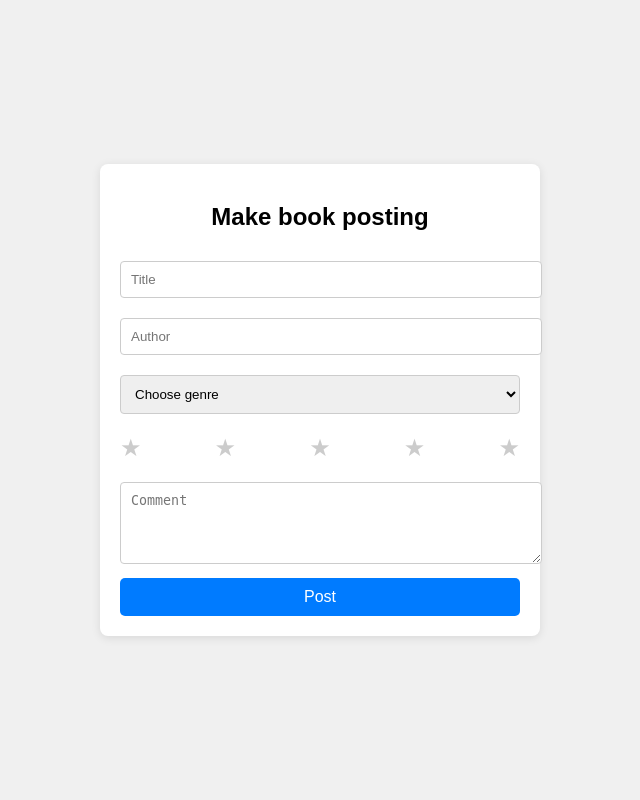
After one commit to ElisAhl05/Bokutv-rderingsapplikation, a Flask app: page /create_post in a window 1280 px wide. The commit adds this page. Shown: the whole page, without its empty margins (320-960 px from the left). Run offline with Flask 3, Linux system fonts and the light colour scheme.

Commit message:
Created HTML sites for account & post creation as well as very basic front page

```diff
--- a/app.py
+++ b/app.py
@@ -11,8 +11,12 @@ def index():
 def account():
 	return "User account will be shown here"
 
-@app.route("/page/<string:book_id>")
-def page(book_id):
+@app.route("/create_post")
+def create_post():
+	return render_template("create_post.html")
+
+@app.route("/book/<string:book_id>")
+def book(book_id):
 	return "This is where information about " + str(book_id) + " will be shown"
 
 @app.route("/create_account")
@@ -23,11 +27,7 @@ def create_account():
 def signin():
 	return render_template("signin.html")
 
-@app.route("/result", methods=["POST"])
+@app.route("/account", methods=["POST"])
 def result():
 	message = request.form["message"]
-	return render_template("result.html", message=message)
-
-@app.route("/page2")
-def page2():
-	return "Toinen sivu"
+	return render_template("account.html", message=message)
--- /dev/null
+++ b/templates/create_post.html
@@ -0,0 +1,103 @@
+<!DOCTYPE html>
+<html lang="sv">
+<head>
+    <meta charset="UTF-8">
+    <meta name="viewport" content="width=device-width, initial-scale=1.0">
+    <title>Post book</title>
+    <style>
+        body {
+            font-family: Arial, sans-serif;
+            display: flex;
+            align-items: center;
+            justify-content: center;
+            height: 100vh;
+            margin: 0;
+            background-color: #f0f0f0;
+        }
+        .container {
+            background-color: white;
+            padding: 20px;
+            border-radius: 8px;
+            box-shadow: 0 2px 10px rgba(0, 0, 0, 0.1);
+            width: 400px;
+        }
+        h2 {
+            text-align: center;
+            margin-bottom: 20px;
+        }
+        input, select, textarea {
+            width: 100%;
+            padding: 10px;
+            margin: 10px 0;
+            border: 1px solid #ccc;
+            border-radius: 4px;
+        }
+        button {
+            width: 100%;
+            padding: 10px;
+            font-size: 16px;
+            cursor: pointer;
+            border: none;
+            border-radius: 5px;
+            background-color: #007BFF;
+            color: white;
+            transition: background-color 0.3s;
+        }
+        button:hover {
+            background-color: #0056b3;
+        }
+        .star-rating {
+            display: flex;
+            justify-content: space-between;
+            width: 100%;
+            margin: 10px 0;
+        }
+        .star-rating input {
+            display: none;
+        }
+        .star-rating label {
+            cursor: pointer;
+            font-size: 24px;
+            color: #ccc;
+        }
+        .star-rating input:checked ~ label {
+            color: #FFD700;
+        }
+    </style>
+</head>
+<body>
+
+    <div class="container">
+        <h2>Make book posting</h2>
+        <form action="/posta-bok" method="post">
+            <input type="text" name="title" placeholder="Title" required>
+            <input type="text" name="author" placeholder="Author" required>
+            <select name="genre" required>
+                <option value="">Choose genre</option>
+                <option value="Nonfiction">Nonfiction</option>
+                <option value="Fantasy">Fantasy</option>
+                <option value="Science Fiction">Science Fiction</option>
+                <option value="Biography">Biography</option>
+                <option value="Mystery">Mystery</option>
+                <option value="Romance">Romance</option>
+                <option value="Thriller">Thriller</option>
+            </select>
+            <div class="star-rating">
+                <input type="radio" id="star1" name="grading" value="1">
+                <label for="star1">★</label>
+                <input type="radio" id="star2" name="grading" value="2">
+                <label for="star2">★</label>
+                <input type="radio" id="star3" name="grading" value="3">
+                <label for="star3">★</label>
+                <input type="radio" id="star4" name="betyg" value="4">
+                <label for="star4">★</label>
+                <input type="radio" id="star5" name="betyg" value="5">
+                <label for="star5">★</label>
+            </div>
+            <textarea name="comment" placeholder="Comment" rows="4"></textarea>
+            <button type="submit">Post</button>
+        </form>
+    </div>
+
+</body>
+</html>
```
Also changed, not shown: templates/create_account.html (+59 -16 lines), templates/index.html (+43 -11 lines).
